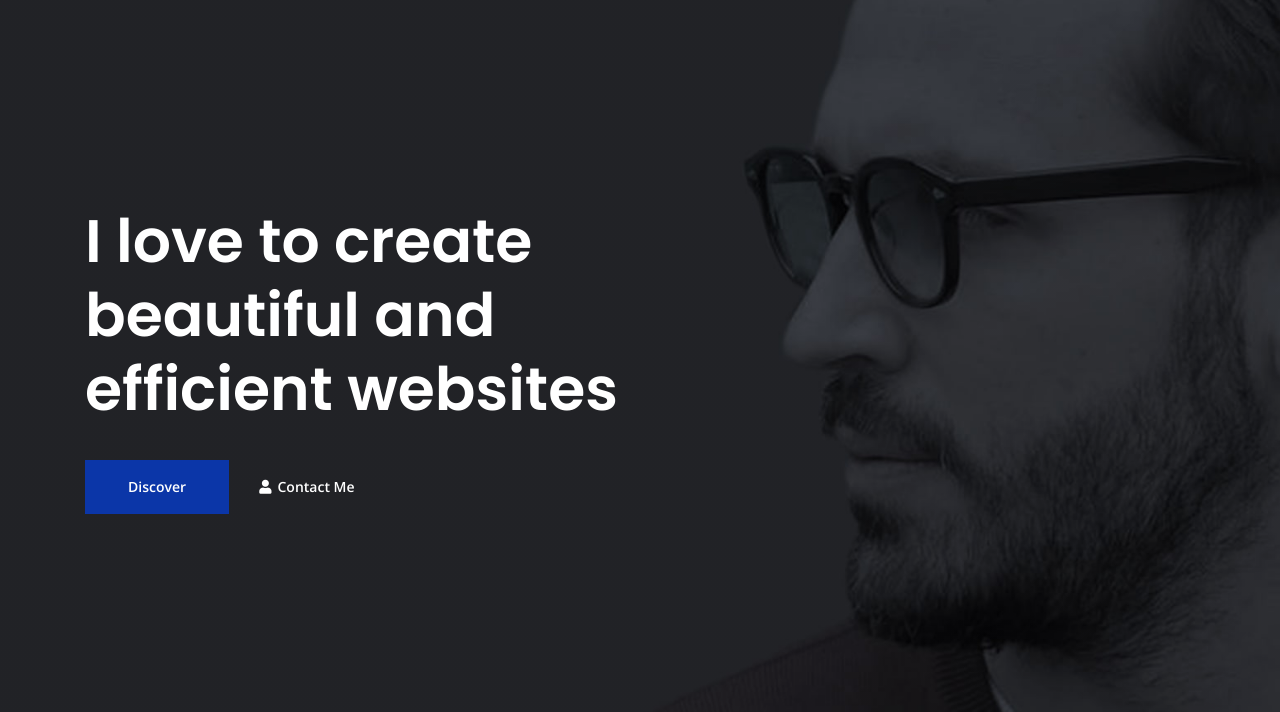
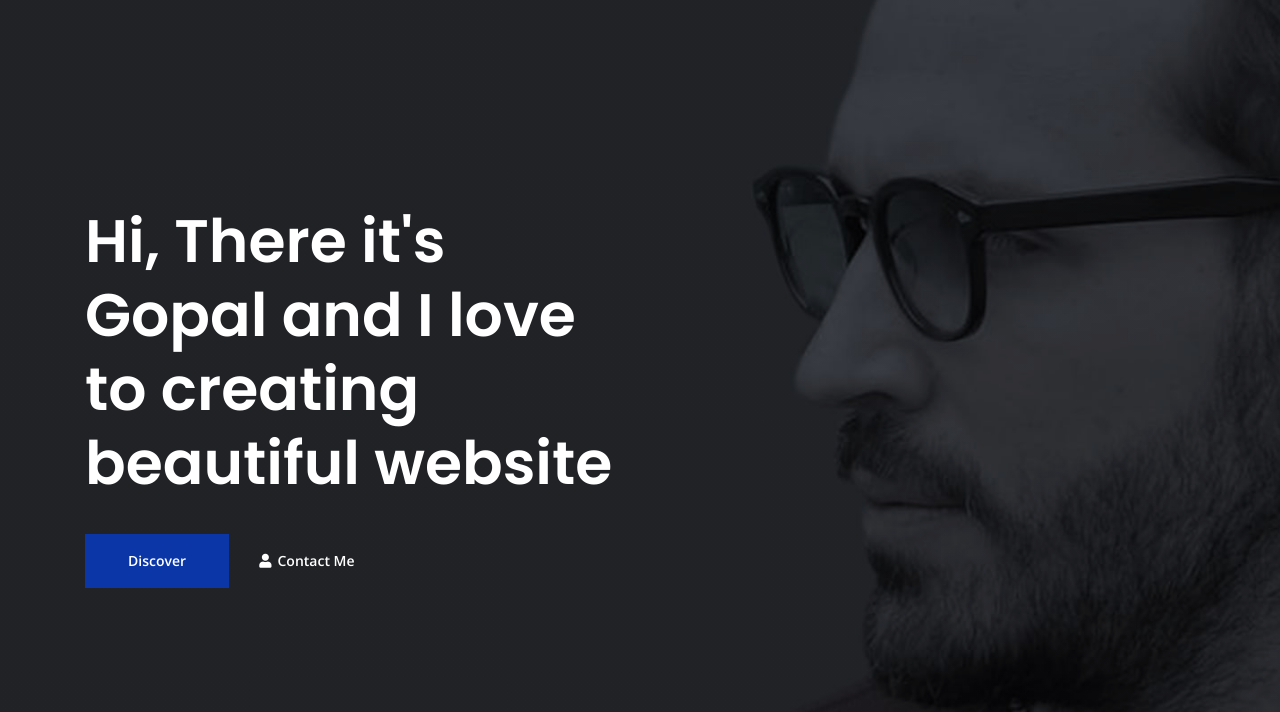
Before and after one commit to gopalkumr/portfolio, a plain HTML site: page index.html in a window 1280 px wide. Shown: the part 88-800 px from the top of the page. Drawn offline with nearby package versions, Linux system fonts and the light colour scheme.

Commit message:
Heading Text edited

```diff
--- a/index.html
+++ b/index.html
@@ -97,7 +97,7 @@
             <div class="row">
                 <div class="col-lg-6">
                     <div class="text-container">
-                        <h1 class="h1-large">I love to create beautiful and efficient websites</h1>
+                        <h1 class="h1-large">Hi, There it's Gopal and I love to creating beautiful website</h1>
                         <a class="btn-solid-lg page-scroll" href="#about">Discover</a>
                         <a class="btn-outline-lg page-scroll" href="#contact"><i class="fas fa-user"></i>Contact Me</a>
                     </div> <!-- end of text-container -->
```
